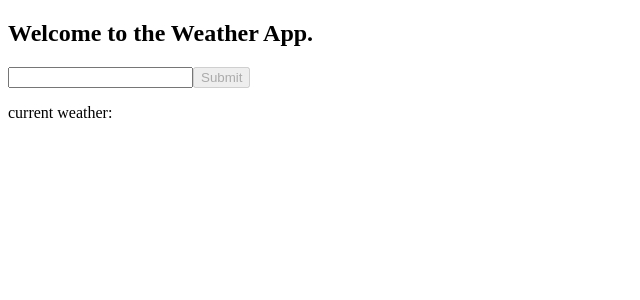
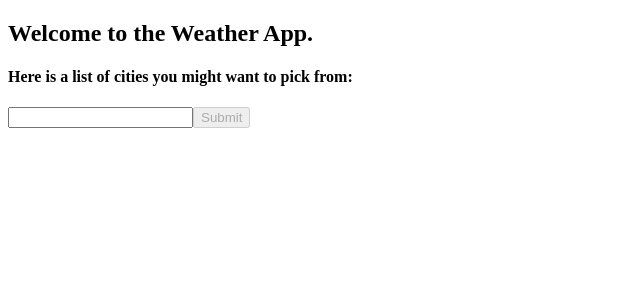
Before and after one commit to keshavm02/CS412-Sum20, an Angular app in the folder PS7/angular/: page / in a window 1280 px wide. Shown: the top 300 px of the page, without its empty margins (0-640 px from the left). Built offline with nearby package versions, Linux system fonts and the light colour scheme.

Commit message:
more code cleanup

```diff
--- a/PS7/angular/src/app/app.component.html
+++ b/PS7/angular/src/app/app.component.html
@@ -1,3 +1,5 @@
 <h2>Welcome to the {{title}}.</h2>
 
+<h4>Here is a list of cities you might want to pick from:</h4>
+
 <app-parent></app-parent>
--- a/PS7/angular/src/app/form/form.component.html
+++ b/PS7/angular/src/app/form/form.component.html
@@ -1,11 +1,9 @@
 <form (ngSubmit)="emitEvent()">
-<!--  City: <input name="cityField" [(ngModel)]="city" required minlength="2" class="form-control">-->
   <input id="cityField" name="cityField" class="form-control"
          required minlength="2"
          [(ngModel)]="city" #cityField="ngModel" >
   <button *ngIf="cityField.errors" disabled>Submit</button>
   <button *ngIf="!cityField.errors" type="submit">Submit</button>
-  <p>{{city}} current weather: {{currentWeather}}</p>
 </form>
 
 <!-- Below code copied from angular website to validate input -->
--- a/PS7/angular/src/app/form/form.component.ts
+++ b/PS7/angular/src/app/form/form.component.ts
@@ -14,7 +14,6 @@ export class FormComponent implements OnInit {
   city: any;
   @Output() eventEmitter: EventEmitter<any> = new EventEmitter<any>();
 
-  currentWeather: any;
 
   // tslint:disable-next-line:typedef
   emitEvent() {
--- a/PS7/angular/src/app/results/results.component.html
+++ b/PS7/angular/src/app/results/results.component.html
@@ -1 +1 @@
-<div *ngIf="currentWeather">Current temperature is {{currentWeather}}</div>
+<div *ngIf="currentWeather"><br>Current temperature is {{currentWeather}}</div>
```
